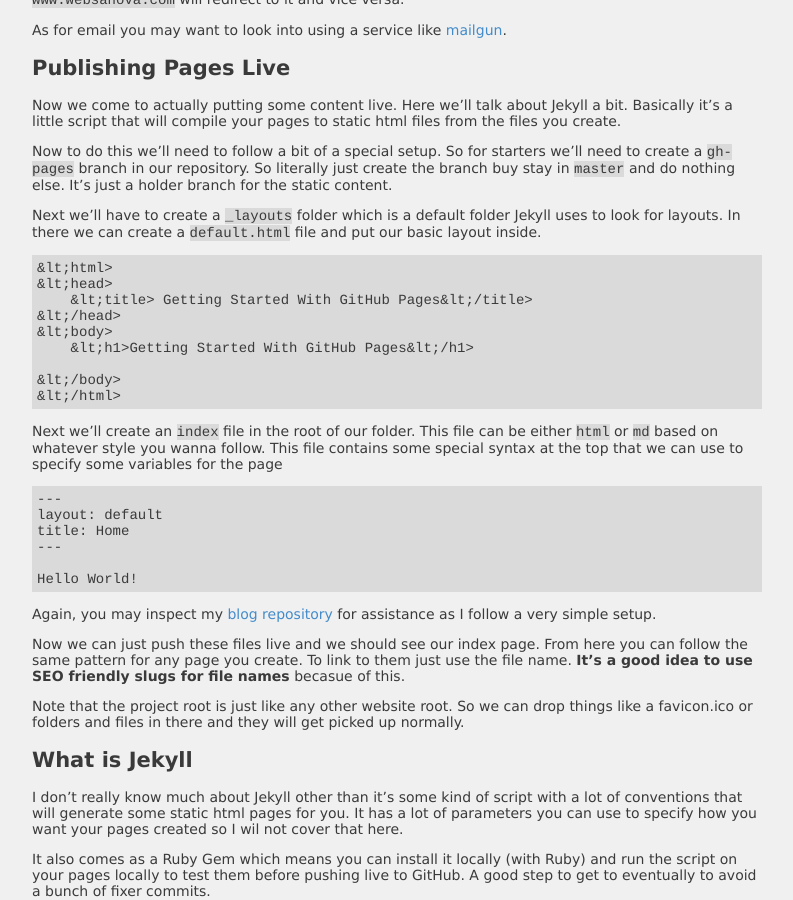
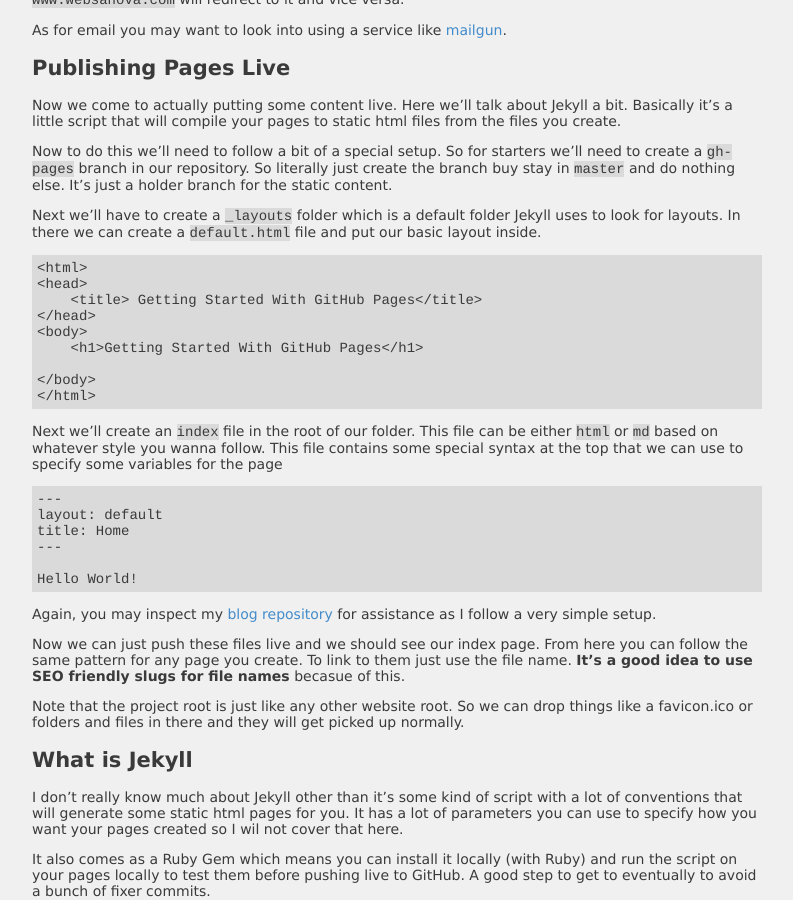
Before and after one commit to websanova/websanova.github.io, a Jekyll site: the page built from getting-started-with-github-pages.md, in a window 1280 px wide and 900 px high, scrolled down 899 px. Shown: the whole window, without its empty margins (368-1161 px from the left). Built offline with Jekyll 4.4.1, drawn with Linux system fonts in a browser that asks for light colours.

Commit message:
Don't need to escape with pre tags.

```diff
--- a/getting-started-with-github-pages.md
+++ b/getting-started-with-github-pages.md
@@ -50,15 +50,15 @@ Now to do this we'll need to follow a bit of a special setup. So for starters we
 Next we'll have to create a `_layouts` folder which is a default folder Jekyll uses to look for layouts. In there we can create a `default.html` file and put our basic layout inside.
 
 ~~~
-&lt;html>
-&lt;head>
-    &lt;title> {{ page.title }}&lt;/title>
-&lt;/head>
-&lt;body>
-    &lt;h1>{{ page.title }}&lt;/h1>
+<html>
+<head>
+    <title> {{ page.title }}</title>
+</head>
+<body>
+    <h1>{{ page.title }}</h1>
     {{ content }}
-&lt;/body>
-&lt;/html>
+</body>
+</html>
 ~~~
 
 Next we'll create an `index` file in the root of our folder. This file can be either `html` or `md` based on whatever style you wanna follow. This file contains some special syntax at the top that we can use to specify some variables for the page
```
